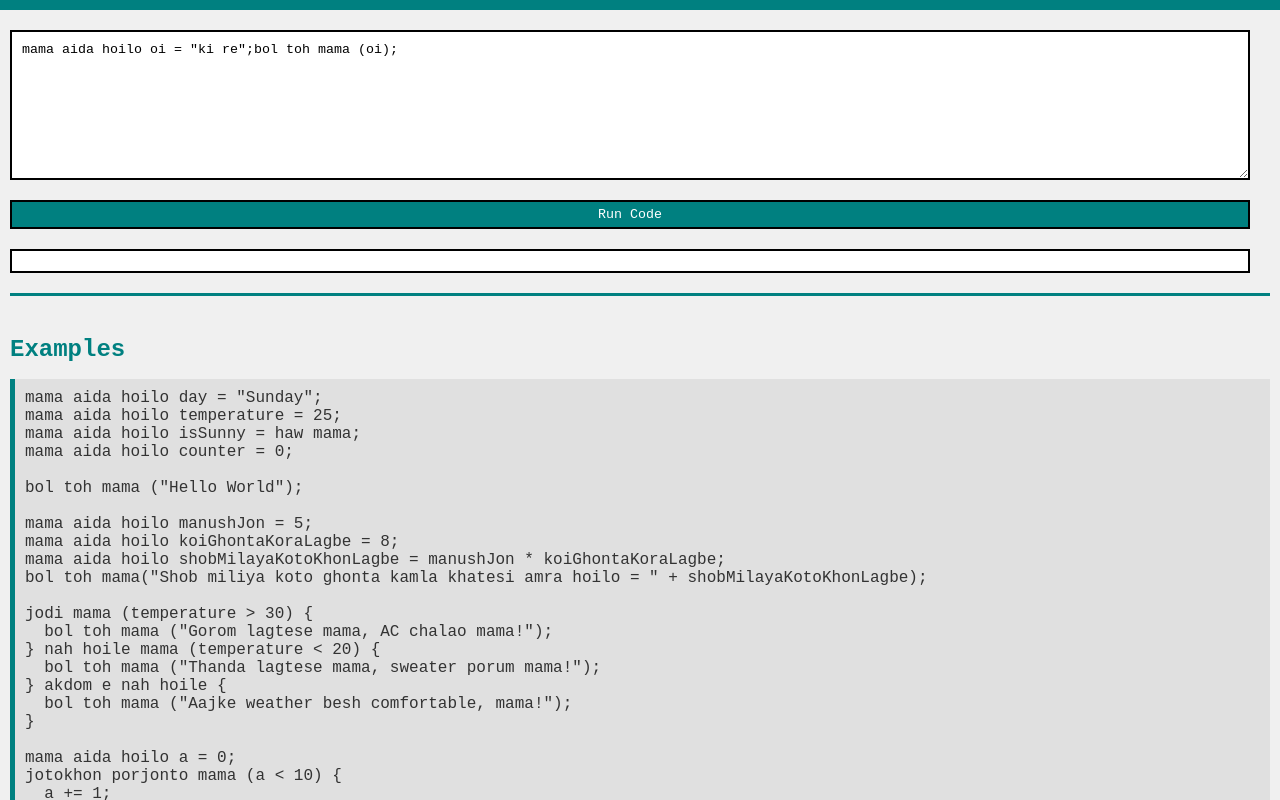
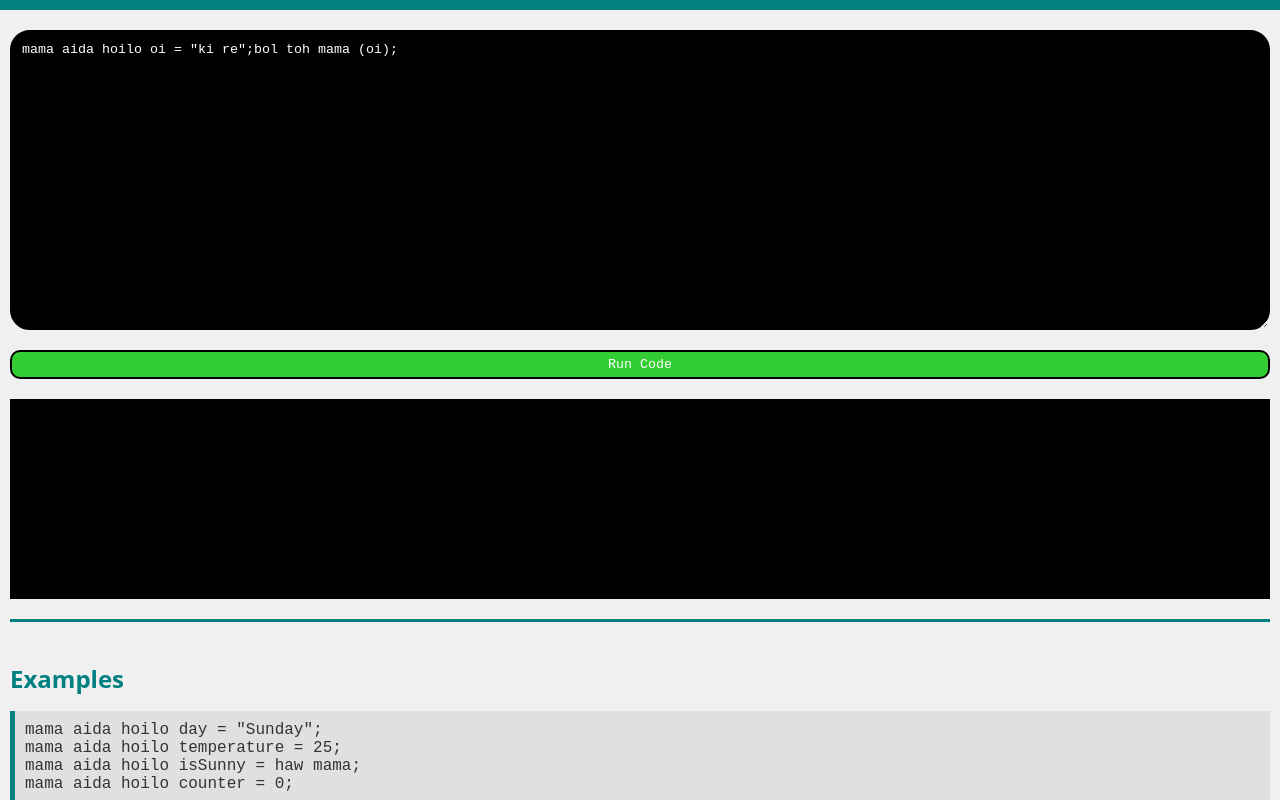
Before and after one commit to anisurrahmanlikhon/mama-lang, a plain HTML site: page index.html in a window 1280 px wide. Shown: the top 800 px of the page. Drawn offline with Linux system fonts and the light colour scheme.

Commit message:
Update index.html

```diff
--- a/index.html
+++ b/index.html
@@ -12,7 +12,7 @@
         }
 
         body {
-            font-family: 'Courier New', Courier, monospace;
+            font-family: 'Sans', Serif, monospace;
             background-color: #f0f0f0;
             color: #333;
             margin: 0;
@@ -28,21 +28,25 @@
             border: 2px solid #000;
             margin: 10px 0;
             padding: 10px;
-            width: calc(100% - 20px);
+            width:100%;
             display: block;
         }
 
         textarea {
-            height: 150px;
+            height: 300px;
             resize: vertical;
+            border-radius: 20px;
+            background-color: black;
+            color: white;
         }
 
         button {
-            background-color: #008080;
-            color: #fff;
+            background-color: limegreen;
+            color: white;
             padding: 5px 10px;
             cursor: pointer;
             display: inline-block;
+            border-radius: 10px;
         }
 
         button:hover {
@@ -50,10 +54,12 @@
         }
 
         #output {
-            background-color: #fff;
+            background-color: black;
             padding: 10px;
             white-space: pre-wrap;
             overflow-x: auto;
+            color: white;
+            height: 200px;
         }
 
         @media screen and (max-width: 600px) {
@@ -62,13 +68,12 @@
             }
 
             textarea,
-            button,
             #output {
-                width: calc(100% - 10px);
+                width:100%;
             }
 
             textarea {
-                height: 150px;
+                height: 300px;
             }
         }
 
```
